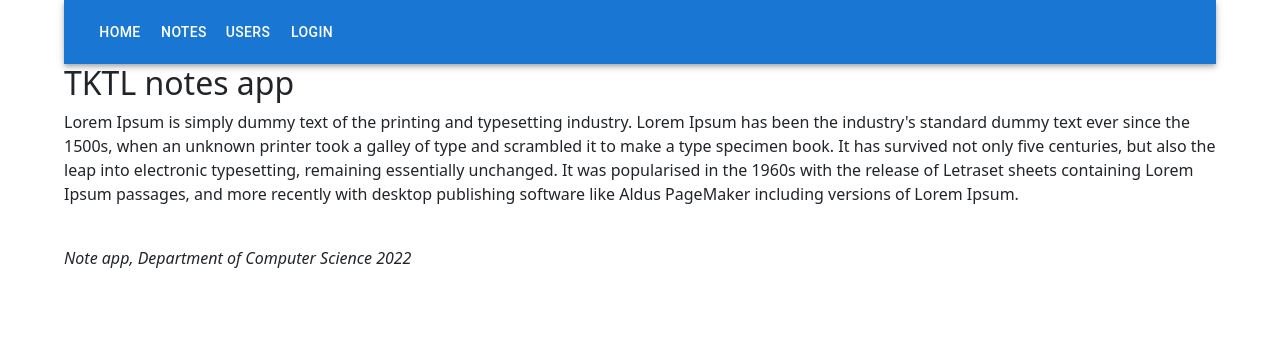
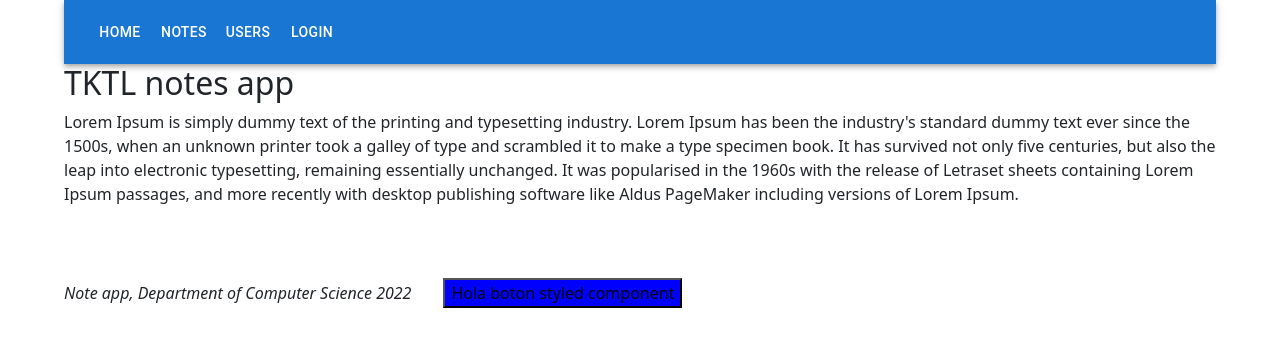
Before and after one commit to demiantav/part2, a React (Vite) app: page / in a window 1280 px wide. Shown: the top 346 px of the page. Built offline with nearby package versions, Linux system fonts and the light colour scheme.

Commit message:
Using Styled Components

```diff
--- a/package.json
+++ b/package.json
@@ -20,7 +20,8 @@
     "react": "^18.2.0",
     "react-bootstrap": "^2.10.9",
     "react-dom": "^18.2.0",
-    "react-router-dom": "^7.1.3"
+    "react-router-dom": "^7.1.3",
+    "styled-components": "^6.1.15"
   },
   "devDependencies": {
     "@testing-library/jest-dom": "^6.4.5",
--- a/src/main.jsx
+++ b/src/main.jsx
@@ -26,6 +26,13 @@ import {
   useNavigate,
   useMatch
 } from "react-router-dom"
+
+import styled from 'styled-components'
+
+const DivButton = styled.button`
+background-color: blue;
+margin: 2rem;
+`
 
 
 const Home = () => (
@@ -191,6 +198,7 @@ const App = () => {
       <div>
         <br />
         <em>Note app, Department of Computer Science 2022</em>
+        <DivButton>Hola boton styled component</DivButton>
       </div>
     </Container>
   )
```
Also changed, not shown: 1 other file (tests, documents, lock files or other folders).
